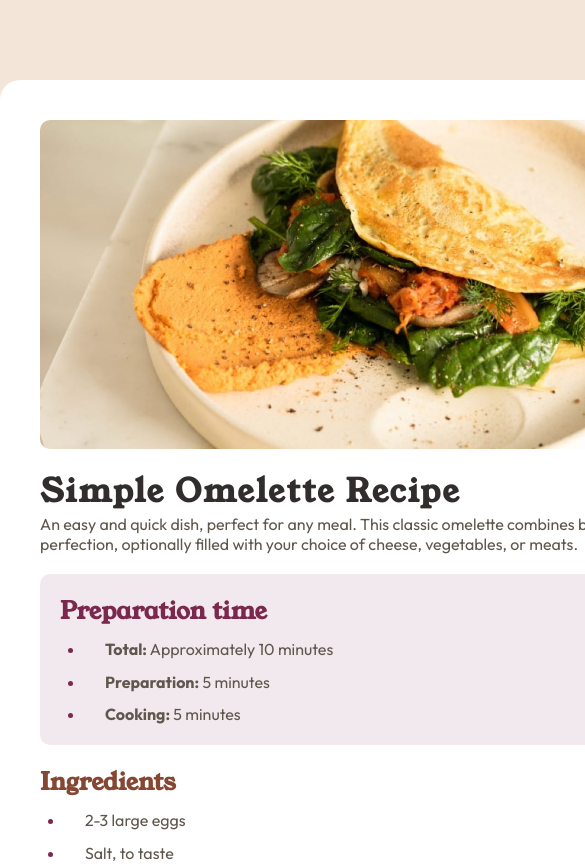
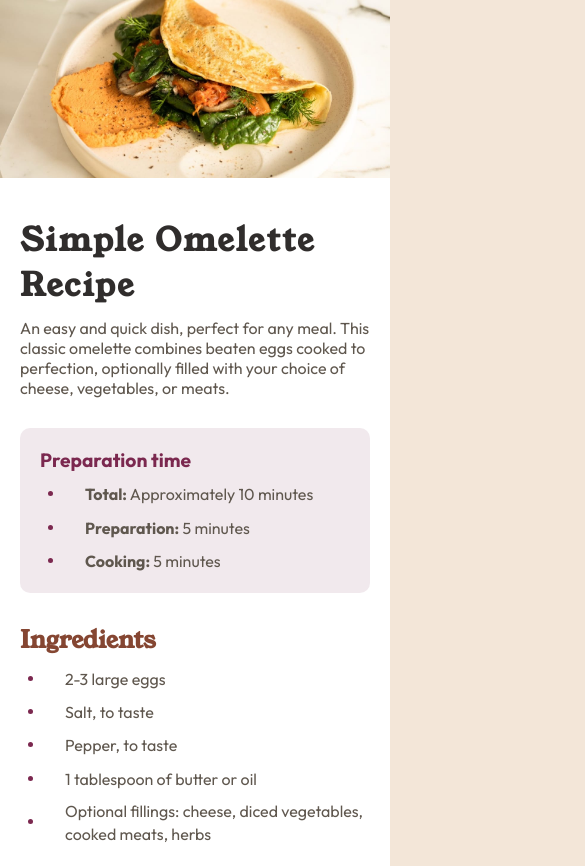
Before and after one commit to lokhengchau/FrontendMentor, a plain HTML site: page recipe-page-vanilla/index.html in a window 390 px wide. Shown: the top 866 px of the page, 585 px wide, since content can reach past the window. Drawn offline with Linux system fonts and the light colour scheme.

Commit message:
add mobile css style

```diff
--- a/recipe-page-vanilla/index.html
+++ b/recipe-page-vanilla/index.html
@@ -15,7 +15,7 @@
       <p>An easy and quick dish, perfect for any meal. This classic omelette combines beaten eggs cooked to perfection, optionally filled with your choice of cheese, vegetables, or meats.</p>
     </header>
     <section class="intro">
-      <h2 class="young-serif">Preparation time</h2>
+      <h2>Preparation time</h2>
       <ul>
         <li><span><strong>Total:</strong> Approximately 10 minutes</span></li>
         <li><span><strong>Preparation:</strong> 5 minutes</span></li>
--- a/recipe-page-vanilla/style.css
+++ b/recipe-page-vanilla/style.css
@@ -41,7 +41,7 @@ body {
     padding: 40px;
     display: flex;
     flex-direction: column;
-    gap: 20px;
+    gap: 30px;
 }
 
 .banner-image {
@@ -53,6 +53,7 @@ h1 {
     color: var(--d-charcoal);
     letter-spacing: 2px;
     font-weight: 600;
+    margin: 10px 0;
 }
 
 h2 {
@@ -74,6 +75,7 @@ section.intro {
 
 section.intro h2 {
     color: var(--d-raspberry);
+    font-size: 1.2em
 }
 
 section li::marker {
@@ -113,6 +115,11 @@ li span{
     line-height: 140%;
 }
 
+ul li span {
+    display: inline-block;
+    vertical-align: middle;
+}
+
 li::marker {
     color: var(--nutmeg);
 }
@@ -150,3 +157,22 @@ td.value {
 .attribution a {
     color: hsl(228, 45%, 44%);
 }
+
+@media screen and (max-width: 800px) {
+    .main-wrapper {
+        margin: 0;
+        padding: 0 0 20px 0;
+        border-radius: 0px;
+        width: 100%
+    }
+
+    .banner-image {
+        border-radius: 0px;
+    }
+
+    header,
+    section,
+    hr {
+        margin: 0 20px;
+    }
+}
```
